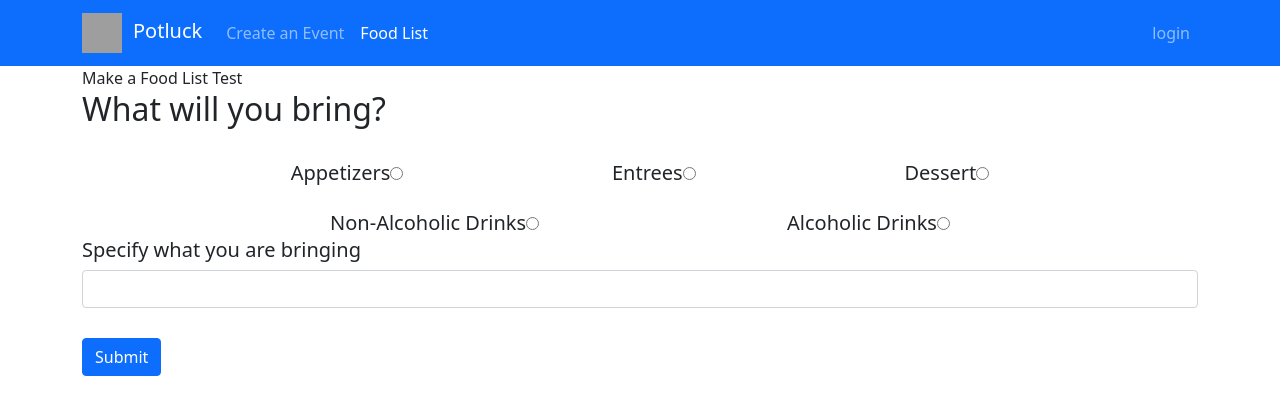
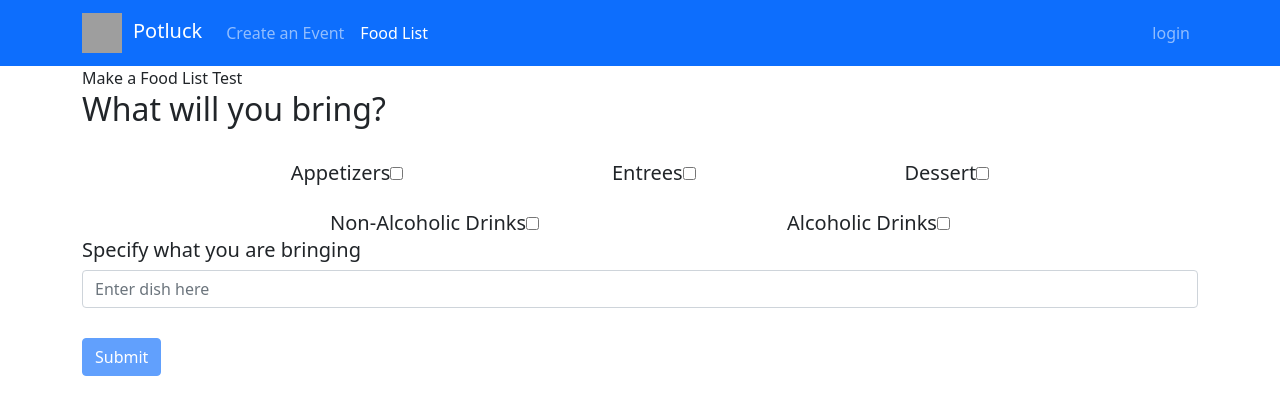
Before and after one commit to Build-Week-Potluck-Plan/Front-end, a React (Create React App) app: page /food-list in a window 1280 px wide. Shown: the top 414 px of the page. Built offline with nearby package versions, Linux system fonts and the light colour scheme; grey boxes are pictures that could not be loaded.

Commit message:
Started working on a means of submitting everything. Could probably be refined a bit more

```diff
--- a/src/components/Events/FoodList.js
+++ b/src/components/Events/FoodList.js
@@ -2,20 +2,91 @@
 import FromPropertyDescriptor from 'es-abstract/5/FromPropertyDescriptor';
 import { Card, Container, Form, Button } from 'react-bootstrap';
 import './FoodList.css'
+import React, { useState, useEffect } from 'react';
+import * as yup from 'yup';
+import axios from 'axios';
+
+
+
+const emptyList = {
+    item1: '',
+    item2: '',
+    item3: '',
+    item4: '',
+    item5: '',
+    description: '',
+}
+
+const schema = yup.object().shape({
+    item1: yup
+        .boolean(),
+    item2: yup
+        .boolean(),
+    item3: yup
+        .boolean(),
+    item4: yup
+        .boolean(),
+    item5: yup
+        .boolean(),
+    description: yup
+        .string()
+        .min(3, 'More characters are needed')
+        .max(120, 'Max character limit reached')
+});
+
+export default function FoodList() {
+
+
+    const [list, setList] = useState(emptyList);
+    const [errors, setErrors] = useState(emptyList);
+    const [events, setEvents] = useState([]);
+    const [disabled, setDisabled] = useState();
+
+    const setListErrors = (name, value) => {
+        yup.reach(schema, name).validate(value)
+            .then(() => setErrors({ ...errors, [name]: '' }))
+            .catch(err => setErrors({ ...errors, [name]: err.errors[0] }))
+    }
+
+    const change = event => {
+        const { value, name } = event.target;
+        setListErrors(name, value);
+        setList({ ...list, [name]: value });
+    }
+
+    useEffect(() => {
+        schema.isValid(list)
+            .then(valid => setDisabled(!valid))
+    }, [list]);
 
 
 
 
 
-export default function FoodList(props) {
 
-    const { values, update, submit } = props;
+    // const { values, update, submit } = props;
 
     const onSubmit = evt => {
 
         evt.preventDefault();
 
-        submit();
+        const newEvent = {
+            item1: list.item1,
+            item2: list.item2,
+            item3: list.item3,
+            item4: list.item4,
+            item5: list.item5,
+            description: list.description,
+        }
+
+        axios.post(``, newEvent)
+            .then(res => {
+                setEvents([res.data, ...events])
+                setList(emptyList)
+            })
+            .catch(err => {
+                console.error('jeez this is embarassing, looks like there is an error')
+            })
     }
 
 
@@ -36,23 +107,29 @@ export default function FoodList(props) {
                         <div className="rowOne">
                             <label> Appetizers
                                 <input
-                                    type="radio"
-                                    name="appetizers"
+                                    type="checkbox"
+                                    name="item1"
+                                    value={list.item1}
+                                    onChange={change}
                                 />
                             </label>
 
                             <label> Entrees
                                 <input
-                                    type="radio"
-                                    name="entrees"
+                                    type="checkbox"
+                                    name="item2"
+                                    value={list.item2}
+                                    onChange={change}
                                 />
                             </label>
 
 
                             <label> Dessert
                                 <input
-                                    type="radio"
-                                    name="dessert"
+                                    type="checkbox"
+                                    name="item3"
+                                    value={list.item3}
+                                    onChange={change}
                                 />
                             </label>
                         </div>
@@ -60,16 +137,20 @@ export default function FoodList(props) {
                         <div className="rowTwo">
                             <label> Non-Alcoholic Drinks
                                 <input
-                                    type="radio"
-                                    name="drinks"
+                                    type="checkbox"
+                                    name="item4"
+                                    value={list.item4}
+                                    onChange={change}
                                 />
                             </label>
 
 
                             <label> Alcoholic Drinks
                                 <input
-                                    type="radio"
-                                    name="alcohol"
+                                    type="checkbox"
+                                    name="item5"
+                                    value={list.item5}
+                                    onChange={change}
                                 />
                             </label>
                         </div>
@@ -81,13 +162,22 @@ export default function FoodList(props) {
                         <Card.Title>
                             <Card.Text style={{ fontsize: '25px', }}>Specify what you are bringing</Card.Text>
                         </Card.Title>
-                        <Form.Control type="text" placeholer="Enter dish here" />
+                        <Form.Control
+                            type="text"
+                            name="description"
+                            value={list.description}
+                            onChange={change}
+                            placeholder="Enter dish here" />
                     </Form.Group>
 
 
                     <Form.Group>
 
-                        <Button variant="primary" type="submit" style={{justifyContent: 'center', marginTop: '30px'}}>Submit</Button>
+                        <Button
+                            variant="primary"
+                            type="submit"
+                            disabled={disabled}
+                            style={{ justifyContent: 'center', marginTop: '30px' }}>Submit</Button>
                     </Form.Group>
 
                 </Form>
```
